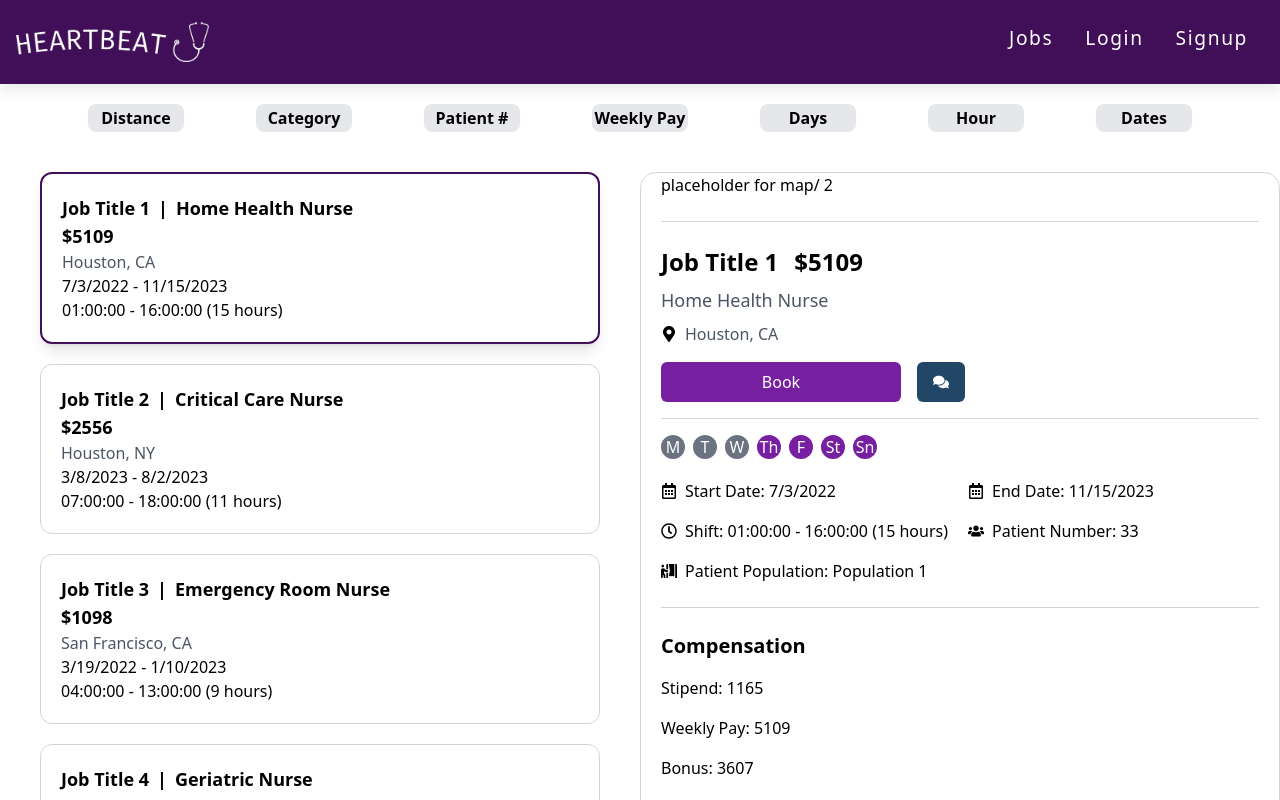
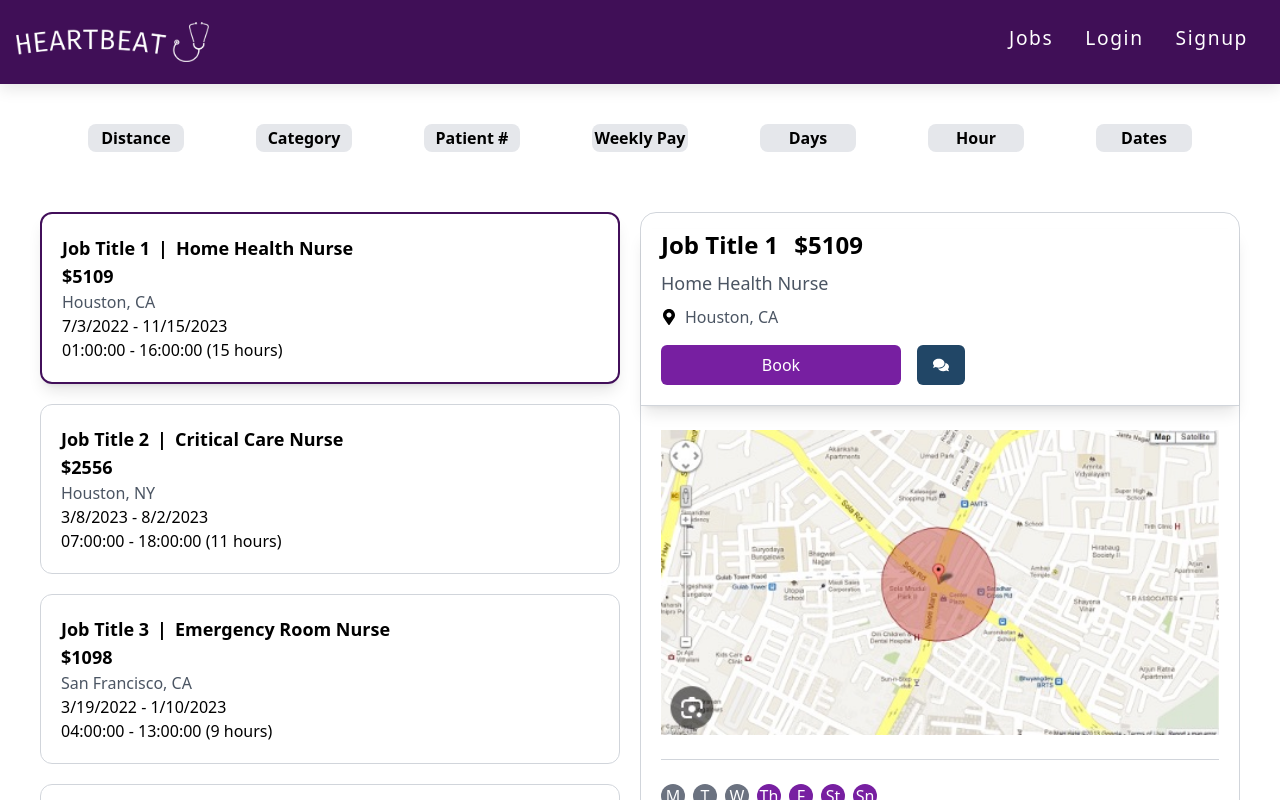
Before and after one commit to Nurse-HeartBeat/FrontEnd, a Next.js app in the folder heart-beat/: page /jobs in a window 1280 px wide. Shown: the top 800 px of the page. Built offline with nearby package versions, Linux system fonts and the light colour scheme; no server answers.

Commit message:
feat: add map pic holder to job detail page

```diff
--- a/heart-beat/src/components/filterJobs.tsx
+++ b/heart-beat/src/components/filterJobs.tsx
@@ -40,9 +40,8 @@ const Filter: React.FC<{ FilterPass: FilterPassTypes }> = ({ FilterPass }) => {
   }
 
   return (
-    <div className='mx-20'>
+    <div className='mx-20 mt-10 mb-5'>
       <div className='flex flex-row overflow-auto justify-between text-black mt-5'>
-
         <div className='mx-2'>
           <button className={`filter-btn ${state.distanceTab ? 'bg-gray-300' : 'bg-gray-200'}`}
             onClick={() => {
--- a/heart-beat/src/components/jobDetail.tsx
+++ b/heart-beat/src/components/jobDetail.tsx
@@ -1,6 +1,8 @@
 import { Job } from '../utils/types.js';
 import { FaComments, FaMapMarkerAlt, FaRegCalendarAlt, FaRegClock, FaUsers, FaDollarSign, FaCircle } from 'react-icons/fa';
 import { FaUser, FaPersonBooth, FaEnvelope, FaParking, FaInfoCircle } from 'react-icons/fa';
+import Image from 'next/image';
+
 
 interface JobDetailProps {
   job: Job;
@@ -12,10 +14,8 @@ interface DayCircleProps {
 
 const JobDetail: React.FC<JobDetailProps> = ({ job }) => {
   return (
-    <div className='px-5 my-10 border border-gray-300 text-black rounded-2xl'>
-      placeholder for map/ 2
-      <hr className="border-t border-gray-300 my-6" />
-
+    <div className='my-10 mr-5 border border-gray-300 text-black rounded-2xl'>
+      <div className='px-5 mb-6 border-b border-gray-300 my-4 shadow-lg'>
         <div className="flex justify-start items-center mb-2 space-x-4">
           <h2 className="text-2xl font-bold">{job.title}</h2>
           <h2 className="text-2xl font-bold">${job.weekly_pay}</h2>
@@ -26,7 +26,7 @@ const JobDetail: React.FC<JobDetailProps> = ({ job }) => {
           <p className="text-gray-600 mb-2">{job.city}, {job.state}</p>
         </div>
 
-      <div className='flex flex-col md:flex-row md:space-x-4 '>
+        <div className='flex flex-col md:flex-row md:space-x-4 pb-5 '>
           <button className="flex justify-center items-center w-60 h-10 px-4 py-2 text-white rounded-md bg-primary-light hover:bg-primary mt-2">
             Book
           </button>
@@ -34,8 +34,11 @@ const JobDetail: React.FC<JobDetailProps> = ({ job }) => {
             <FaComments />
           </button>
         </div>
+      </div>
 
-      <hr className="border-t border-gray-300 my-4" />
+      <div className='px-5 max-h-[500px] overflow-auto'>
+        <Image src='/mapPicHolder.png' alt="Map" className="" width={600} height={400} />
+        <hr className="border-t border-gray-300 my-6" />
         <div className="flex space-x-2">
           <DayCircle day='M' active={job.Monday} />
           <DayCircle day='T' active={job.Tuesday} />
@@ -65,7 +68,7 @@ const JobDetail: React.FC<JobDetailProps> = ({ job }) => {
 
           <div className="flex items-center">
             <FaPersonBooth className="mr-2" />
-          <p>Patient Population: {job.patient_population}</p>
+            <p>Population: {job.patient_population}</p>
           </div>
         </div>
 
@@ -105,6 +108,7 @@ const JobDetail: React.FC<JobDetailProps> = ({ job }) => {
           <span>{job.additionalDetails}</span>
         </div>
       </div>
+    </div>
 
   );
 };
--- a/heart-beat/src/components/jobEntry.tsx
+++ b/heart-beat/src/components/jobEntry.tsx
@@ -10,7 +10,7 @@ interface JobEntryProps {
 const JobEntry: React.FC<JobEntryProps> = ({ job, onJobClick, selectedJob }) => {
 
   return (
-    <div onClick={() => onJobClick(job)} className={`mx-5 mb-5 px-5 py-5 border border-gray-300 text-black hover:border-primary-light  ${selectedJob?.id === job.id ? 'border-2 border-primary shadow-lg' : 'border-gray-300'} rounded-xl`}
+    <div onClick={() => onJobClick(job)} className={`mb-5 px-5 py-5 border border-gray-300 text-black hover:border-primary-light  ${selectedJob?.id === job.id ? 'border-2 border-primary shadow-lg' : 'border-gray-300'} rounded-xl`}
     >
       <h2 className="text-lg font-bold">
         <span className="mr-2">{job.title}</span>
--- a/heart-beat/src/pages/jobs.tsx
+++ b/heart-beat/src/pages/jobs.tsx
@@ -82,12 +82,15 @@ export default function Jobs() {
   }, []);
 
   return (
+
     <div className='bg-white flex-col min-h-screen'>
       <Nav />
       <Filter FilterPass={filterPass} />
-      <div className='grid grid-cols-1 md:grid-cols-2 gap-0'>
-      <JobList jobs={jobs} onJobClick={handleJobClick} selectedJob={selectedJob}/>
-        <div className="hidden md:block">
+      <div className='grid grid-cols-1 md:grid-cols-2 gap-0 md:mx-5'>
+        <div className='max-h-[800px] overflow-auto'>
+          <JobList jobs={jobs} onJobClick={handleJobClick} selectedJob={selectedJob} />
+        </div>
+        <div className='hidden md:block '>
           {selectedJob && <JobDetail job={selectedJob} />}
         </div>
       </div>
```
Also changed, not shown: heart-beat/public/mapPicHolder.png (added). Lines whose indentation alone changed are shown as unchanged.
